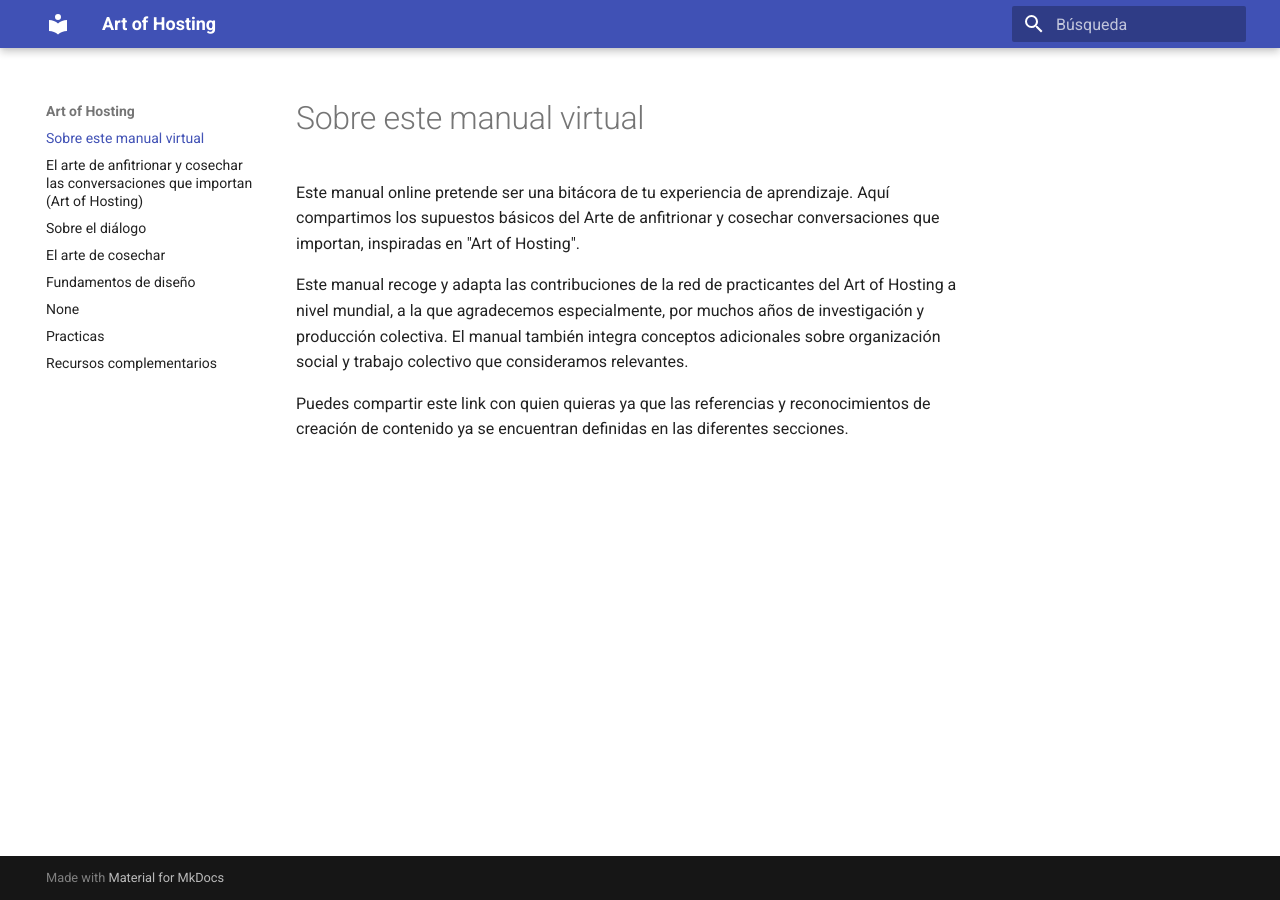
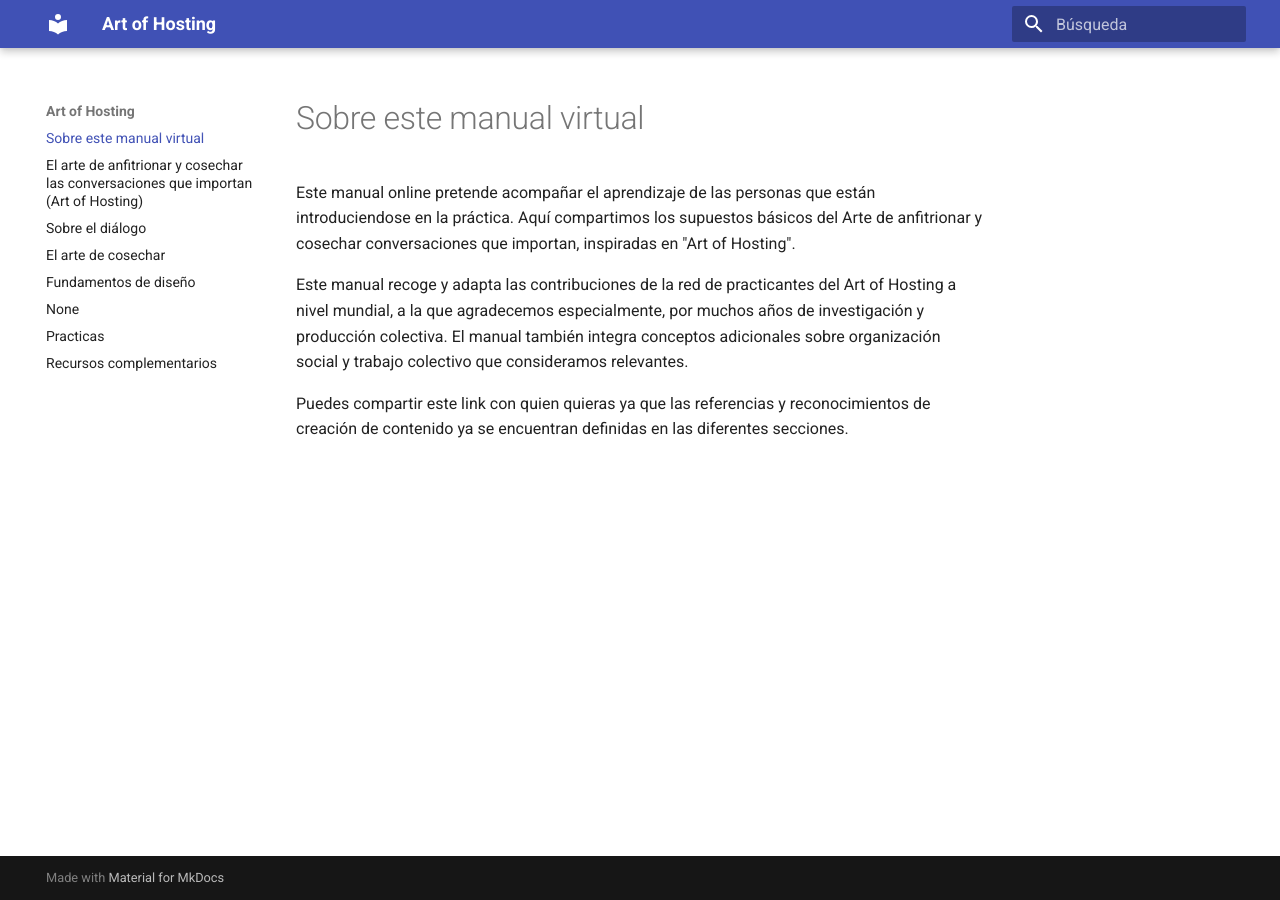
Before and after one commit to art-of-hosting/art-of-hosting.github.io, an MkDocs documentation site: the page built from docs/index.md, in a window 1280 px wide. Built offline with MkDocs 1.6.1 and Material for MkDocs 9.7.7, drawn with Linux system fonts in a browser that asks for light colours.

Commit message:
Update index.md

```diff
--- a/docs/index.md
+++ b/docs/index.md
@@ -1,6 +1,6 @@
 # Sobre este manual virtual
 
-Este manual online pretende ser una bitácora de tu experiencia de aprendizaje. Aquí compartimos los supuestos básicos del Arte de anfitrionar y cosechar conversaciones que importan, inspiradas en "Art of Hosting".
+Este manual online pretende acompañar el aprendizaje de las personas que están introduciendose en la práctica. Aquí compartimos los supuestos básicos del Arte de anfitrionar y cosechar conversaciones que importan, inspiradas en "Art of Hosting".
 
 Este manual recoge y adapta las contribuciones de la red de practicantes del Art of Hosting a nivel mundial, a la que agradecemos especialmente, por muchos años de investigación y producción colectiva. El manual también integra conceptos adicionales sobre organización social y trabajo colectivo que consideramos relevantes.
 
```
